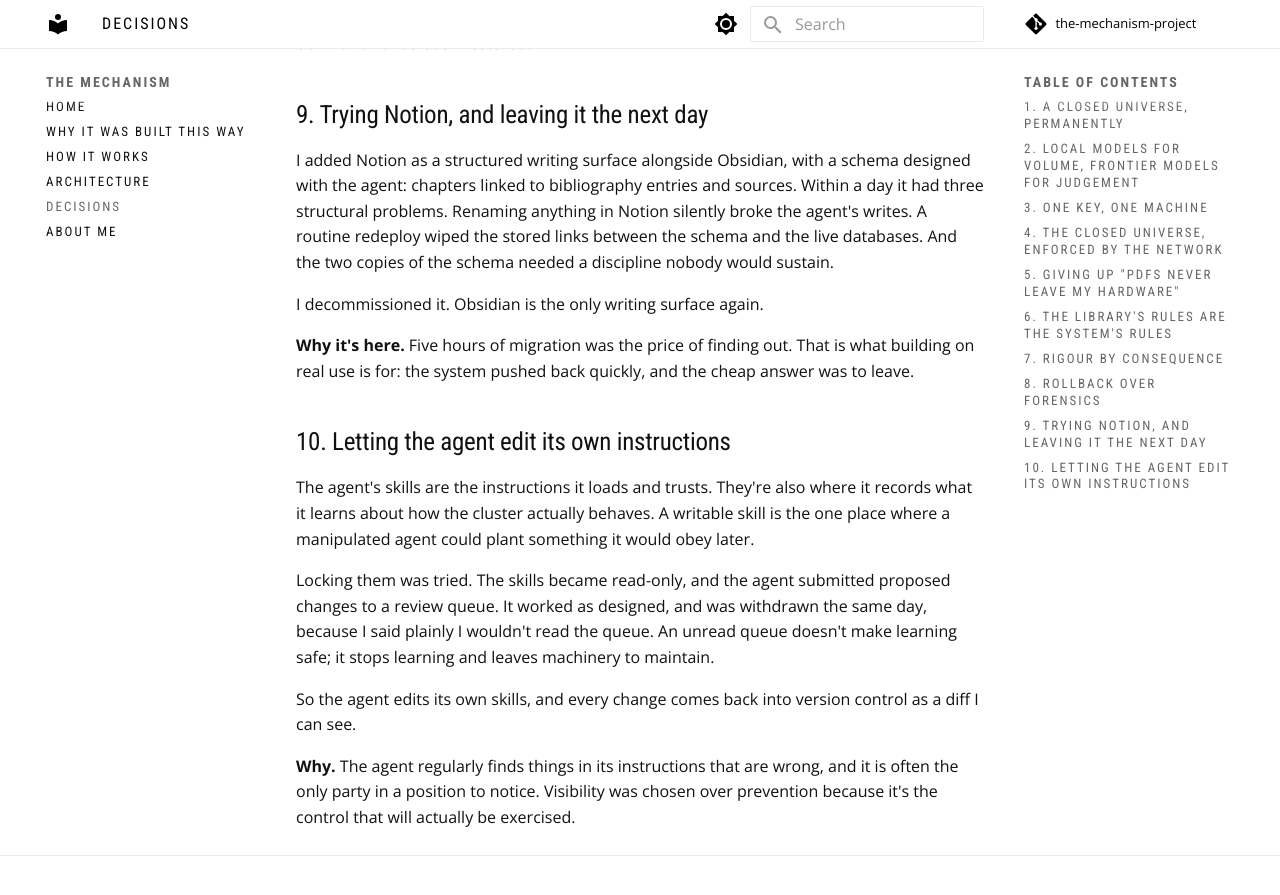
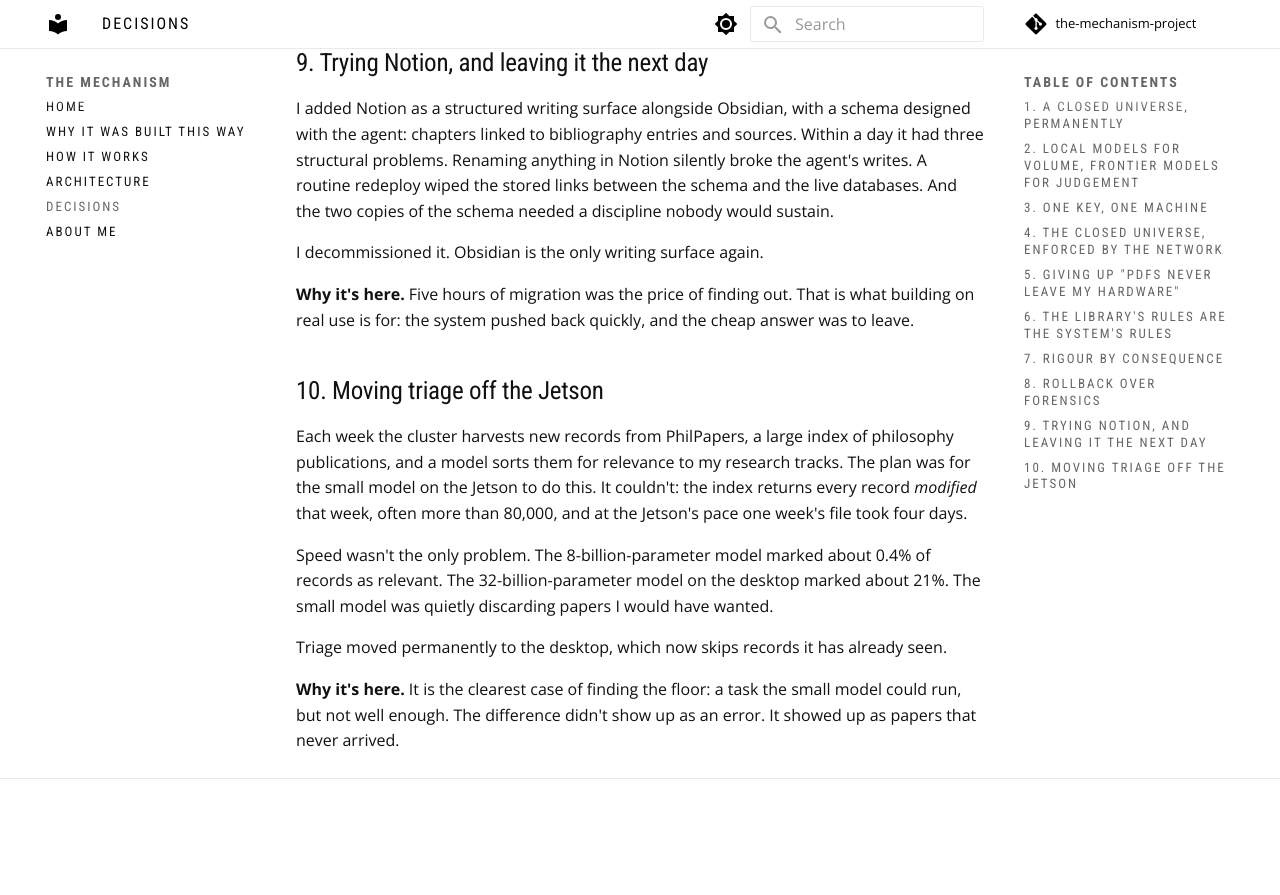
Before and after one commit to jamessmithies/the-mechanism-project, an MkDocs documentation site: the page built from docs/decisions.md, in a window 1280 px wide and 900 px high, scrolled down 3286 px. Shown: the top 895 px of the window. Built offline with MkDocs 1.6.1 and Material for MkDocs 9.7.7, drawn with Linux system fonts in a browser that asks for light colours; comment, search, counter and statistics services are not loaded; after the commit the page ends 4109 px from its top, so only the background shows below that; some of the changed text lies outside the part shown.

Commit message:
Trim agent-security detail: Decision 4 incident, Decision 10 replaced with PhilPapers triage, residual-risk note, private-repo line
Co-Authored-By: Claude Opus 5.5 <noreply@anthropic.com>

```diff
--- a/docs/decisions.md
+++ b/docs/decisions.md
@@ -47,10 +47,8 @@ deployed until its boundary is defined.
 
 ## 4. The closed universe, enforced by the network
 
-For its first months, the closed universe was a promise kept by configuration. Any process could
-open an outbound connection. Then the agent, following an instruction inside one of its own skill
-files, downloaded and installed a program from the internet. No control fired, because none
-existed at that layer.
+For its first months, the closed universe was a promise kept by configuration: any process could
+open an outbound connection, and nothing at the network layer would have stopped it.
 
 Now every machine denies outbound traffic by default. The only way out to the web is a filtering
 proxy on the cluster head, with a separate list of allowed destinations for each machine, and every
@@ -58,8 +56,7 @@ request it handles is logged.
 
 **Why.** A boundary that depends on every component behaving is not a boundary.
 
-**The cost.** Each new legitimate destination needs a deliberate addition, and installing software
-has its own authenticated route that the agent's machine can't use.
+**The cost.** Each new legitimate destination needs a deliberate addition.
 
 ## 5. Giving up "PDFs never leave my hardware"
 
@@ -134,20 +131,19 @@ I decommissioned it. Obsidian is the only writing surface again.
 **Why it's here.** Five hours of migration was the price of finding out. That is what building on
 real use is for: the system pushed back quickly, and the cheap answer was to leave.
 
-## 10. Letting the agent edit its own instructions
+## 10. Moving triage off the Jetson
 
-The agent's skills are the instructions it loads and trusts. They're also where it records what it
-learns about how the cluster actually behaves. A writable skill is the one place where a manipulated
-agent could plant something it would obey later.
+Each week the cluster harvests new records from PhilPapers, a large index of philosophy
+publications, and a model sorts them for relevance to my research tracks. The plan was for the
+small model on the Jetson to do this. It couldn't: the index returns every record *modified* that
+week, often more than 80,000, and at the Jetson's pace one week's file took four days.
 
-Locking them was tried. The skills became read-only, and the agent submitted proposed changes to a
-review queue. It worked as designed, and was withdrawn the same day, because I said plainly I wouldn't
-read the queue. An unread queue doesn't make learning safe; it stops learning and leaves machinery
-to maintain.
+Speed wasn't the only problem. The 8-billion-parameter model marked about 0.4% of records as
+relevant. The 32-billion-parameter model on the desktop marked about 21%. The small model was
+quietly discarding papers I would have wanted.
 
-So the agent edits its own skills, and every change comes back into version control as a diff I
-can see.
+Triage moved permanently to the desktop, which now skips records it has already seen.
 
-**Why.** The agent regularly finds things in its instructions that are wrong, and it is often the
-only party in a position to notice. Visibility was chosen over prevention because it's the control
-that will actually be exercised.
+**Why it's here.** It is the clearest case of finding the floor: a task the small model could run,
+but not well enough. The difference didn't show up as an error. It showed up as papers that never
+arrived.
```
Also changed, not shown: docs/architecture.md (+0 -4 lines), docs/how-it-works.md (+1 -1 lines).
